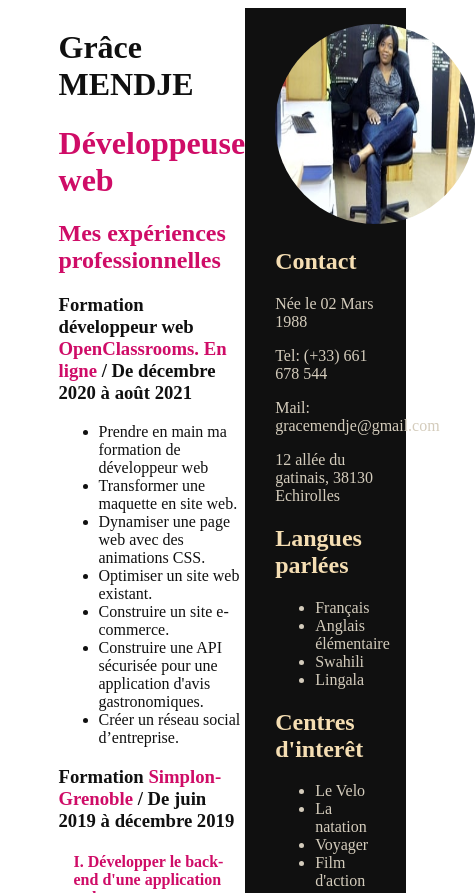
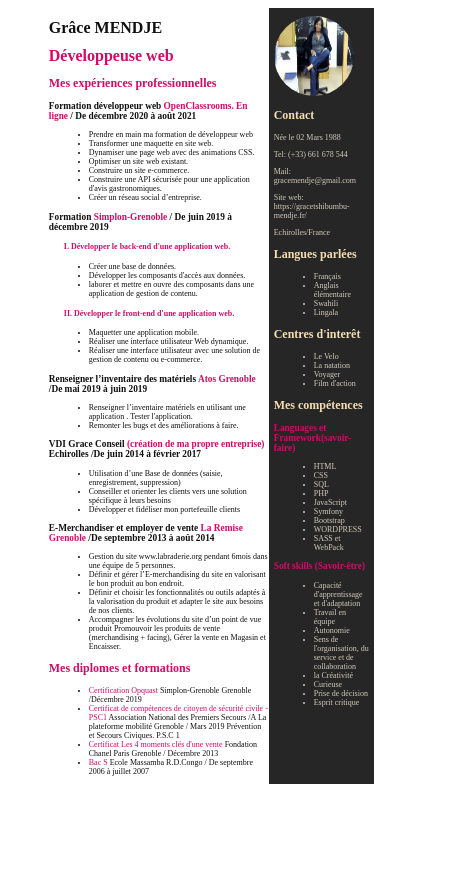
Before and after one commit to Grace-MENDJE/CVgracemendjetshibumbu.github.io, a plain HTML site: page index.html in a window 390 px wide. Shown: the top 893 px of the page, 475 px wide, since content can reach past the window. After the commit the page ends 844 px from the top, so only its background shows below. Drawn offline with Linux system fonts and the light colour scheme.

Commit message:
Intégration des medias queries

```diff
--- a/index.html
+++ b/index.html
@@ -1,11 +1,11 @@
 <!DOCTYPE html>
 <html lang="en">
   <head>
-    <meta charset="UTF-8">
-    <meta http-equiv="X-UA-Compatible" content="IE=edge">
-    <meta name="viewport" content="width=device-width, initial-scale=1.0">
+    <meta charset="UTF-8" />
+    <meta http-equiv="X-UA-Compatible" content="IE=edge" />
+    <meta name="viewport" content="width=device-width, initial-scale=1.0" />
     <title>Grâce MENDJE : Mon C.V</title>
-    <link rel="stylesheet" href="style.css">
+    <link rel="stylesheet" href="style.css" />
   </head>
   <body>
     <div class="container">
@@ -14,102 +14,168 @@
           <h1 class="nom">Grâce MENDJE</h1>
         </div>
         <div class="titre-professionnel">
-                <h1>Développeuse web </h1>
+          <h1>Développeuse web</h1>
         </div>
         <div class="experiences">
           <h2>Mes expériences professionnelles</h2>
 
-                <h3>Formation développeur web <span class="entreprise"> OpenClassrooms. En ligne </span>/ De décembre 2020 à
-                    août 2021
+          <h3>
+            Formation développeur web
+            <span class="entreprise"> OpenClassrooms. En ligne </span>/ De
+            décembre 2020 à août 2021
           </h3>
           <ul>
-                    <li>Prendre en main ma formation de développeur web
+            <li>Prendre en main ma formation de développeur web</li>
+            <li>Transformer une maquette en site web.</li>
+            <li>Dynamiser une page web avec des animations CSS.</li>
+            <li>Optimiser un site web existant.</li>
+            <li>Construire un site e-commerce.</li>
+            <li>
+              Construire une API sécurisée pour une application d'avis
+              gastronomiques.
             </li>
-                    <li>Transformer une maquette en site web.
-                    </li>
-                    <li>Dynamiser une page web avec des animations CSS.</li>
-                    <li>Optimiser un site web existant.
-                    </li>
-                    <li>Construire un site e-commerce.</li>
-                    <li>Construire une API sécurisée pour une application d'avis gastronomiques.</li>
             <li>Créer un réseau social d’entreprise.</li>
           </ul>
 
-
-
-                <h3>Formation <span class="entreprise"> Simplon-Grenoble </span> / De juin 2019 à décembre 2019</h3>
+          <h3>
+            Formation <span class="entreprise"> Simplon-Grenoble </span> / De
+            juin 2019 à décembre 2019
+          </h3>
           <div class="simplon-backend">
             <h4>I. Développer le back-end d'une application web.</h4>
             <ul>
-                        <li>Créer une base de données.
-                        </li>
-                        <li>Développer les composants d'accès aux données.
-                        </li>
+              <li>Créer une base de données.</li>
+              <li>Développer les composants d'accès aux données.</li>
               <li>
-                            laborer et mettre en ouvre des composants dans une application de gestion de contenu.
+                laborer et mettre en ouvre des composants dans une application
+                de gestion de contenu.
               </li>
             </ul>
           </div>
           <div class="simplon-frontend">
             <h4>II. Développer le front-end d'une application web.</h4>
             <ul>
-                        <li>Maquetter une application mobile.
-                        </li>
-                        <li>Réaliser une interface utilisateur Web dynamique.
-                        </li>
+              <li>Maquetter une application mobile.</li>
+              <li>Réaliser une interface utilisateur Web dynamique.</li>
               <li>
-                            Réaliser une interface utilisateur avec une solution de gestion de contenu ou
-e-commerce.
+                Réaliser une interface utilisateur avec une solution de gestion
+                de contenu ou e-commerce.
               </li>
             </ul>
           </div>
 
-
-
-                <h3>Renseigner l’inventaire des matériels <span class="entreprise"> Atos Grenoble</span> /De mai 2019 à juin 2019</h3>
+          <h3>
+            Renseigner l’inventaire des matériels
+            <span class="entreprise"> Atos Grenoble</span> /De mai 2019 à juin
+            2019
+          </h3>
           <ul>
-                    <li>Renseigner l’inventaire matériels en utilisant une application . Tester l'application. </li>
+            <li>
+              Renseigner l’inventaire matériels en utilisant une application .
+              Tester l'application.
+            </li>
             <li>Remonter les bugs et des améliorations à faire.</li>
           </ul>
-                <h3>VDI Grace Conseil <span class="entreprise"> (création de ma propre entreprise)</span>  Echirolles  /De juin 2014 à février 2017</h3>
+          <h3>
+            VDI Grace Conseil
+            <span class="entreprise"> (création de ma propre entreprise)</span>
+            Echirolles /De juin 2014 à février 2017
+          </h3>
           <ul>
-                    <li>Utilisation d’une Base de données (saisie, enregistrement, suppression)</li>
-                    <li>Conseiller et orienter les clients vers une solution spécifique à leurs besoins</li>
+            <li>
+              Utilisation d’une Base de données (saisie, enregistrement,
+              suppression)
+            </li>
+            <li>
+              Conseiller et orienter les clients vers une solution spécifique à
+              leurs besoins
+            </li>
             <li>Développer et fidéliser mon portefeuille clients</li>
           </ul>
 
-                <h3>E-Merchandiser et employer de vente <span class="entreprise"> La Remise Grenoble</span>  /De septembre 2013 à août 2014</h3>
+          <h3>
+            E-Merchandiser et employer de vente
+            <span class="entreprise"> La Remise Grenoble</span> /De septembre
+            2013 à août 2014
+          </h3>
           <ul>
-                    <li>Gestion du site www.labraderie.org pendant 6mois dans une équipe de 5 personnes.
+            <li>
+              Gestion du site www.labraderie.org pendant 6mois dans une équipe
+              de 5 personnes.
             </li>
-                    <li>Définir et gérer l’E-merchandising du site en valorisant le bon produit au bon endroit.
+            <li>
+              Définir et gérer l’E-merchandising du site en valorisant le bon
+              produit au bon endroit.
             </li>
-                    <li>Définir et choisir les fonctionnalités ou outils adaptés à la valorisation du produit et adapter le site aux besoins de nos clients.</li>
-                    <li>Accompagner les évolutions du site d’un point de vue produit Promouvoir les produits de vente (merchandising + facing), Gérer la vente en Magasin et Encaisser.</li>
+            <li>
+              Définir et choisir les fonctionnalités ou outils adaptés à la
+              valorisation du produit et adapter le site aux besoins de nos
+              clients.
+            </li>
+            <li>
+              Accompagner les évolutions du site d’un point de vue produit
+              Promouvoir les produits de vente (merchandising + facing), Gérer
+              la vente en Magasin et Encaisser.
+            </li>
           </ul>
         </div>
         <div class="diplome-formation">
           <h2>Mes diplomes et formations</h2>
           <ul>
-                    <li><span class="certification">Certification Opquast</span>  Simplon-Grenoble Grenoble /Décembre 2019</li>
-                    <li><span class="certification">Certificat de compétences de citoyen de sécurité civile - PSC1</span>  Association National des Premiers Secours /A La plateforme mobilité Grenoble / Mars 2019 Prévention et Secours Civiques. P.S.C 1</li>
-                    <li><span class="certification">Certificat Les 4 moments clés d'une vente</span>  Fondation Chanel Paris Grenoble / Décembre 2013 </li>
-                    <li><span class="certification">Bac S</span>  Ecole Massamba R.D.Congo / De septembre 2006 à juillet 2007</li>
+            <li>
+              <span class="certification">Certification Opquast</span>
+              Simplon-Grenoble Grenoble /Décembre 2019
+            </li>
+            <li>
+              <span class="certification"
+                >Certificat de compétences de citoyen de sécurité civile -
+                PSC1</span
+              >
+              Association National des Premiers Secours /A La plateforme
+              mobilité Grenoble / Mars 2019 Prévention et Secours Civiques.
+              P.S.C 1
+            </li>
+            <li>
+              <span class="certification"
+                >Certificat Les 4 moments clés d'une vente</span
+              >
+              Fondation Chanel Paris Grenoble / Décembre 2013
+            </li>
+            <li>
+              <span class="certification">Bac S</span> Ecole Massamba R.D.Congo
+              / De septembre 2006 à juillet 2007
+            </li>
           </ul>
         </div>
       </div>
       <div class="bloc2">
         <div id="maphoto">
           <p>
-                    <a href="images/grace.jpg"><img src="images/grace_mini.jpg" alt="Ma photo" class="maphoto" title="Cliquez pour agrandir" /></a>
+            <a href="images/grace.jpg"
+              ><img
+                src="images/grace_mini.jpg"
+                alt="Ma photo"
+                class="maphoto"
+                title="Cliquez pour agrandir"
+            /></a>
           </p>
         </div>
         <div class="contact">
           <h2>Contact</h2>
           <p id="manaissance">Née le 02 Mars 1988</p>
           <p id="montelephone">Tel: (+33) 661 678 544</p>
-                <p id="monmail">Mail: gracemendje@gmail.com</p>
-                <p id="monadresse">12 allée du gatinais, 38130 Echirolles</p>
+          <p id="monmail">
+            Mail: gracemendje@gmail.com
+            <!-- <br />
+            ou <br />contact@gracetshibumbu-mendje.fr -->
+          </p>
+          <p>
+            Site web:
+            <a href="https://gracetshibumbu-mendje.fr/" target="blank"
+              >https://gracetshibumbu-mendje.fr/</a
+            >
+          </p>
+          <p id="monadresse">Echirolles/France</p>
         </div>
         <div class="langues">
           <h2>Langues parlées</h2>
@@ -134,7 +200,6 @@ e-commerce.
 
           <h3>Languages et Framework(savoir-faire)</h3>
           <ul>
-
             <li>HTML</li>
             <li>CSS</li>
             <li>SQL</li>
@@ -159,6 +224,5 @@ e-commerce.
         </div>
       </div>
     </div>
-
   </body>
 </html>
--- a/style.css
+++ b/style.css
@@ -18,9 +18,8 @@
 .container {
   display: flex;
   color: #101010;
-  width: 90%;
-  margin-left: 5%;
-  margin-right: 5%;
+  width: 98%;
+  margin-left: 2%;
 }
 
 .nom {
@@ -28,7 +27,6 @@
 }
 
 .bloc1 {
-  margin-left: 30px;
   padding-left: 15px;
   width: 60%;
   margin-left: 5%;
@@ -44,11 +42,11 @@
 }
 
 .bloc2 {
-  background-color: #101010;
+  background-color: #262626;
   color: rgb(212, 204, 188);
-  padding-left: 30px;
-  padding-right: 30px;
-  width: 30%;
+  padding-left: 10px;
+  padding-right: 10px;
+  width: 26%;
 }
 
 .bloc2 h2 {
@@ -57,6 +55,11 @@
 
 .bloc2 p {
   color: rgb(212, 204, 188);
+}
+
+.bloc2 a {
+  color: rgb(212, 204, 188);
+  text-decoration: none;
 }
 
 h1,
@@ -68,3 +71,76 @@ h1,
 .bloc2 h3 {
   color: rgb(207, 12, 103);
 }
+
+@media screen and (max-width: 400px) {
+  .maphoto {
+    width: 80px;
+    height: 80px;
+  }
+
+  .bloc1 {
+    font-size: 0.5rem;
+  }
+
+  .bloc2 {
+    padding-left: 5px;
+    padding-right: 5px;
+    font-size: 0.5rem;
+  }
+}
+/* @media screen and (min-width: 481px) and (max-width: 1099px) */
+@media screen and (min-width: 401px) and (max-width: 600px) {
+  .maphoto {
+    width: 120px;
+    height: 120px;
+  }
+
+  .container {
+    font-size: 0.8rem;
+  }
+
+  .bloc2 {
+    width: 40%;
+    padding-left: 5px;
+    padding-right: 5px;
+    font-size: 0.7rem;
+  }
+}
+
+@media screen and (min-width: 601px) and (max-width: 747px) {
+  .container {
+    font-size: 0.9rem;
+  }
+
+  .maphoto {
+    width: 150px;
+    height: 150px;
+  }
+}
+
+@media screen and (min-width: 768px) and (max-width: 992px) {
+  .container {
+    font-size: 1rem;
+  }
+  .maphoto {
+    width: 170px;
+    height: 170px;
+  }
+}
+
+@media screen and (min-width: 993px) and (max-width: 1199px) {
+  .maphoto {
+    width: 200px;
+    height: 200px;
+  }
+
+  .container {
+    font-size: 1.25rem;
+  }
+}
+
+@media screen and (min-width: 1200px) {
+  .container {
+    font-size: 1.5rem;
+  }
+}
```
Lines whose indentation alone changed are shown as unchanged.
